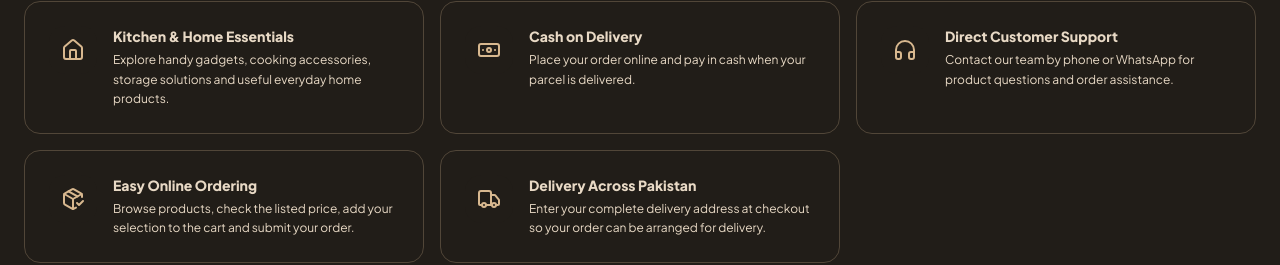
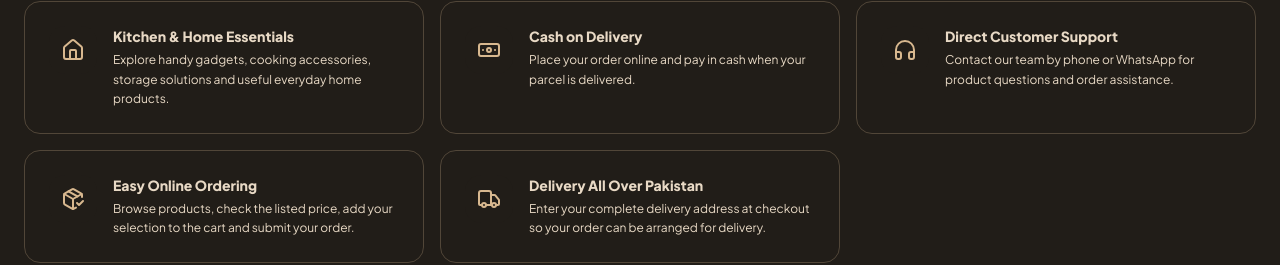
Before and after one commit to hmqm826-lab/sasta-kitchen-bazar, a React (Vite) app: page / in a window 1280 px wide. Shown: the part 1893-2158 px from the top of the page. Built offline with nearby package versions, Linux system fonts and the light colour scheme.

Commit message:
Clarify nationwide Pakistan COD wording

```diff
--- a/src/components/WhyChooseUs.tsx
+++ b/src/components/WhyChooseUs.tsx
@@ -25,7 +25,7 @@ export const WhyChooseUs: React.FC = () => {
     },
     {
       icon: <Truck className="h-6 w-6 text-[#65452F]" />,
-      title: 'Delivery Across Pakistan',
+      title: 'Delivery All Over Pakistan',
       description: 'Enter your complete delivery address at checkout so your order can be arranged for delivery.',
     },
   ];
```
